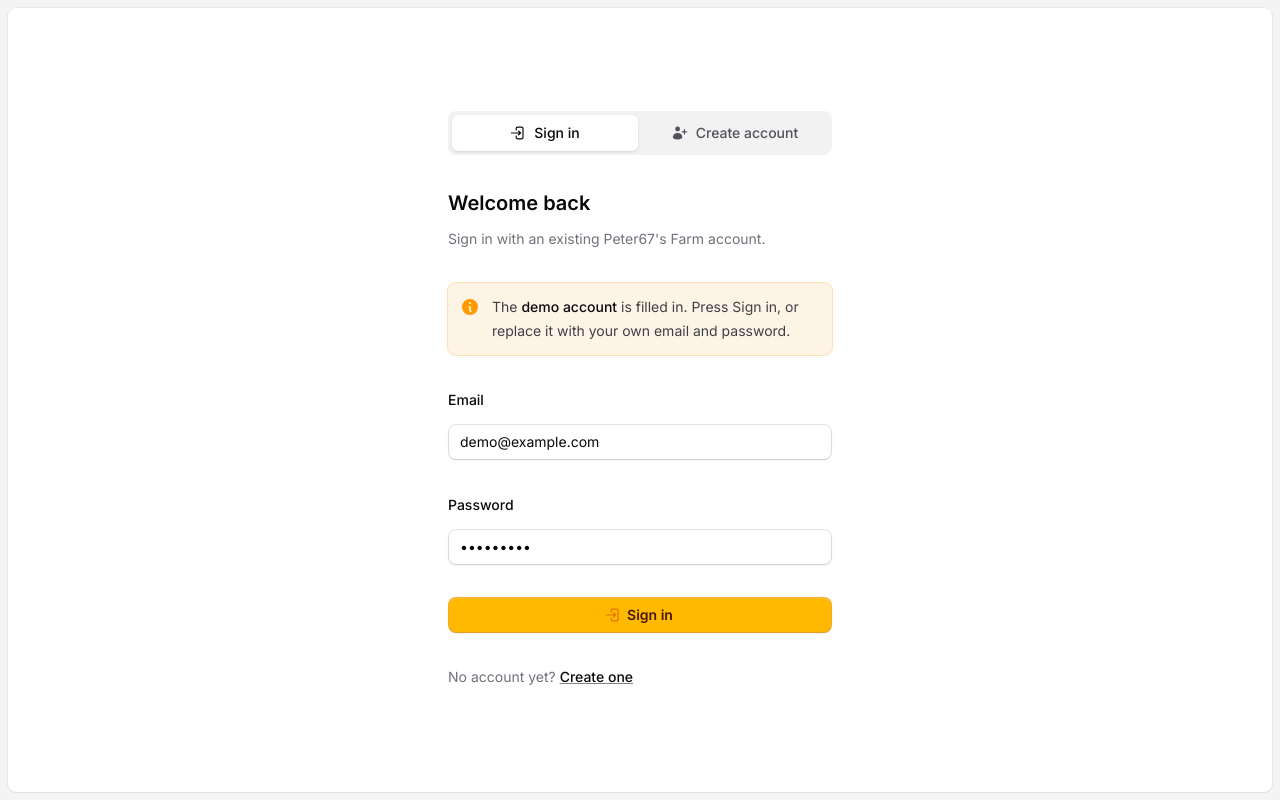
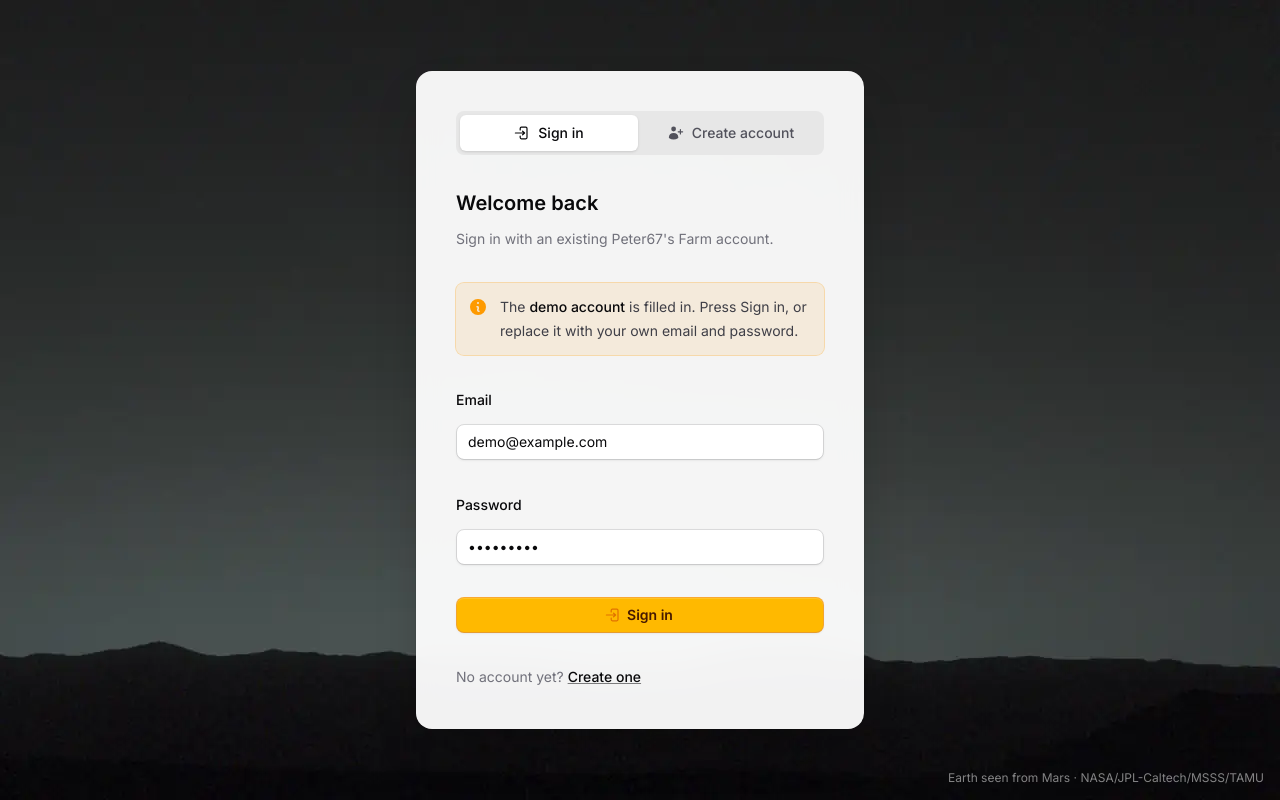
Before and after one commit to hishpania/NASASA, a React (Vite) app in the folder Frontend/: page / in a window 1280 px wide. Built offline with nearby package versions, Linux system fonts and the light colour scheme; no server answers.

Commit message:
Show the Curiosity view of Earth from Mars behind the sign-in form

```diff
--- a/Frontend/src/pages/SignInPage.tsx
+++ b/Frontend/src/pages/SignInPage.tsx
@@ -1,10 +1,25 @@
-import { AuthLayout } from '@/components/catalyst/auth-layout'
+import marsSky1280 from '@/assets/auth/mars-sky-1280.webp'
+import marsSky2048 from '@/assets/auth/mars-sky-2048.webp'
 import { SignInForm } from '@/features/auth'
 
 export function SignInPage() {
   return (
-    <AuthLayout>
-      <SignInForm />
-    </AuthLayout>
+    <main className="relative isolate flex min-h-dvh flex-col items-center justify-center gap-4 bg-zinc-950 p-4 sm:p-6">
+      <img
+        src={marsSky2048}
+        srcSet={`${marsSky1280} 1280w, ${marsSky2048} 2048w`}
+        sizes="100vw"
+        alt=""
+        fetchPriority="high"
+        decoding="async"
+        className="absolute inset-0 -z-10 size-full object-cover object-[35%_bottom]"
+      />
+      <div className="w-full max-w-md rounded-2xl bg-white/95 p-6 shadow-2xl ring-1 ring-zinc-950/5 backdrop-blur-md sm:p-10 dark:bg-zinc-900/85 dark:ring-white/10">
+        <SignInForm />
+      </div>
+      <p className="text-center text-xs/5 text-white/50 sm:absolute sm:right-4 sm:bottom-3">
+        Earth seen from Mars · NASA/JPL-Caltech/MSSS/TAMU
+      </p>
+    </main>
   )
 }
```
Also changed, not shown: Frontend/src/assets/auth/mars-sky-1280.webp (added), Frontend/src/assets/auth/mars-sky-2048.webp (added).
